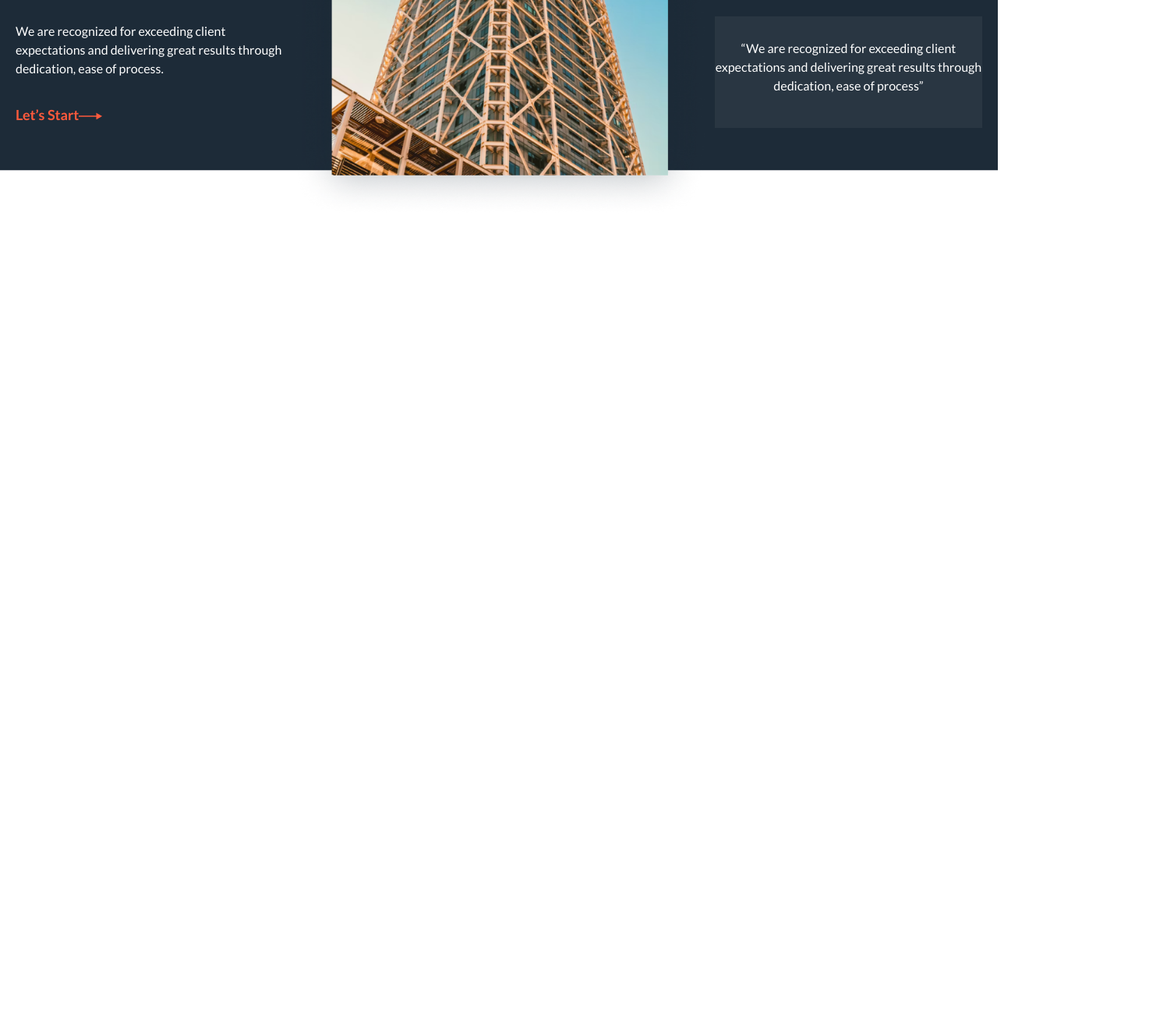
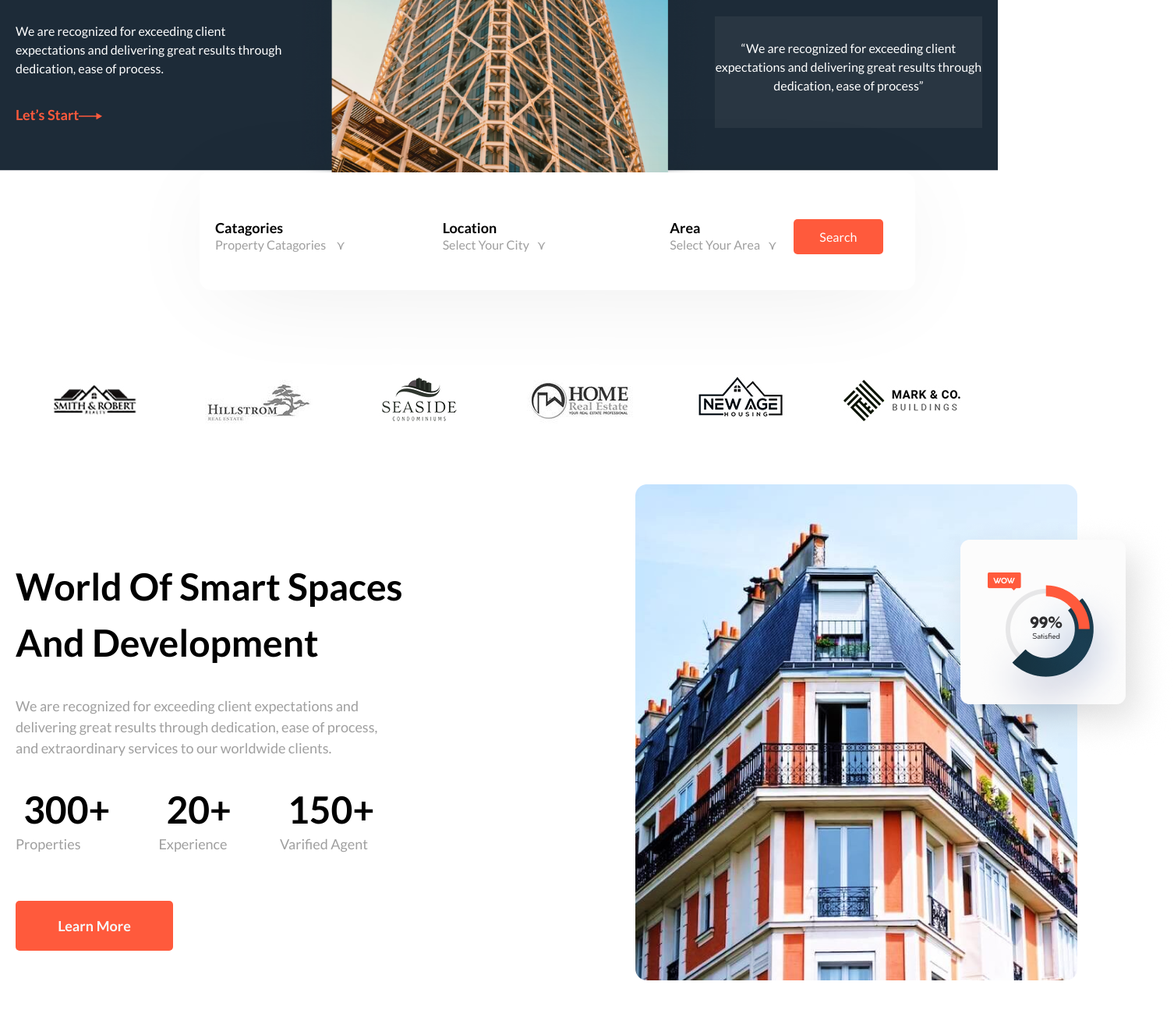
Before and after one commit to ostapzat/RealEstate, a website: page src/index.html in a window 1280 px wide. Shown: the part 479-1774 px from the top of the page at 78% size, 1506 px wide, since content can reach past the window. Before the commit the page ends 800 px from the top, so only its background shows below. Drawn offline with nearby package versions, Linux system fonts and the light colour scheme.

Commit message:
added adaption (not end)

```diff
--- a/package.json
+++ b/package.json
@@ -23,5 +23,8 @@
     "> 1%",
     "maintained node versions",
     "not dead"
-  ]
+  ],
+  "dependencies": {
+    "bootstrap": "^5.3.0-alpha3"
+  }
 }
--- a/src/index.html
+++ b/src/index.html
@@ -4,7 +4,7 @@
     <meta charset="UTF-8" />
     <meta name="viewport" content="width=device-width, initial-scale=1.0" />
     <meta http-equiv="X-UA-Compatible" content="ie=edge" />
-    <title>Document</title>
+    <title>Real Estate</title>
     <link rel="stylesheet" href="css/bootstrap-reboot.min.css" />
     <link rel="stylesheet" href="css/font.css" />
     <link rel="stylesheet" href="css/slick.css" />
@@ -15,7 +15,7 @@
       <div class="container nav-container">
         <nav class="nav">
           <div class="container">
-            <div class="nav__logo">Real <span>Estate</span></div>
+            <div class="nav__logo">Real <span class="arrow_down">Estate</span class="arrow_down"></div>
             <ul>
               <li><a href="#">Home</a></li>
               <li><a href="#">Company</a></li>
@@ -57,6 +57,86 @@
       </div>
     </section>
 
+    <div class="search">
+      <div class="block">
+        <div class="accordion">
+          <div class="accordion-item">
+            <div class="accordion-title" onclick="toggleAccordion(this)">
+              <div class="accordion__firstheader accordion__header">Catagories</div>
+              Property Catagories <span class="arrow_down">⋎</span>
+            </div>
+            <div class="accordion-content">Текст 1</div>
+          </div>
+          <div class="accordion-item">
+            <div class="accordion-title" onclick="toggleAccordion(this)">
+              <div class="accordion__secondheader accordion__header">Location</div>
+
+              Select Your City<span class="arrow_down">⋎</span>
+            </div>
+            <div class="accordion-content">Текст 2</div>
+          </div>
+          <div class="accordion-item">
+            <div class="accordion-title" onclick="toggleAccordion(this)">
+              <div class="accordion__thirdheader accordion__header">Area</div>
+
+              Select Your Area<span class="arrow_down">⋎</span>
+            </div>
+            <div class="accordion-content">Текст 3</div>
+
+          </div>
+
+        </div>
+        <button class="search__button button">Search</button>
+      </div>
+    </div>
+
+    <section class="world">
+      <div class="container">
+        <div class="world__logos">
+          <div class="logos__smith">
+            <img src="img/image 2353.png" alt="logo" />
+          </div>
+          <div class="logos__hillstrom">
+            <img src="img/image 2359.png" alt="logo" />
+          </div>
+          <div class="logos__seaside">
+            <img src="img/image 2356.png" alt="logo" />
+          </div>
+          <div class="logos_home">
+            <img src="img/image 2354.png" alt="logo" />
+          </div>
+          <div class="logos__newage">
+            <img src="img/image 2355.png" alt="logo" />
+          </div>
+          <div class="logos__mark">
+            <img src="img/image 2357.png" alt="logo" />
+          </div>
+        </div>
+        <div class="world__header">World Of Smart Spaces And Development</div>
+        <div class="world__subheader">
+          We are recognized for exceeding client expectations and delivering
+          great results through dedication, ease of process, and extraordinary
+          services to our worldwide clients.
+        </div>
+        <div class="world__rate">
+          <div class="world__rate-properties world__rate-item">
+            <span class="arrow_down">300+</span class="arrow_down">
+            Properties
+          </div>
+          <div class="world__rate-experience world__rate-item">
+            <span class="arrow_down">20+</span class="arrow_down">
+            Experience
+          </div>
+          <div class="world__rate-varifiedagent world__rate-item">
+            <span class="arrow_down">150+</span class="arrow_down"> Varified Agent
+          </div>
+        </div>
+        <div class="world__img">
+          <img src="img/Group 1000003426 (1).png" alt="img" />
+        </div>
+        <button class="world__button button">Learn More</button>
+      </div>
+    </section>
     <script src="js/script.js"></script>
   </body>
 </html>
--- a/src/js/script.js
+++ b/src/js/script.js
@@ -4,3 +4,8 @@ const menu = document.querySelector(".menu");
 hamburger.addEventListener("click", () => {
   menu.classList.toggle("menu-active");
 });
+function toggleAccordion(element) {
+  var accordionItem = element.parentNode;
+  var accordionContent = accordionItem.querySelector(".accordion-content");
+  accordionContent.classList.toggle("active");
+}
--- /dev/null
+++ b/src/sass/blocks/_accordion.scss
@@ -0,0 +1,38 @@
+.accordion {
+  padding-left: 20px;
+  padding-top: 60px;
+  display: flex;
+  flex-wrap: wrap;
+  &__header {
+    font-weight: 600;
+    font-size: 18px;
+
+    color: #000000;
+  }
+}
+
+.arrow_down {
+  padding-left: 10px;
+}
+.accordion-item {
+  flex-basis: 33.33%;
+  padding: 0;
+}
+
+.accordion-title {
+  cursor: pointer;
+  font-weight: 400;
+  font-size: 16px;
+  line-height: 22px;
+
+  color: #9f9f9f;
+}
+
+.accordion-content {
+  display: none;
+  margin-top: 10px;
+}
+
+.active {
+  display: block;
+}
--- /dev/null
+++ b/src/sass/blocks/_search.scss
@@ -0,0 +1,22 @@
+.search {
+  position: absolute;
+  top: 700px;
+  width: 918px;
+  height: 151px;
+  left: 20%;
+  background: rgba(255, 255, 255, 0.2);
+  box-shadow: 0px 14px 129px -29px rgba(0, 0, 0, 0.1);
+  border-radius: 15px;
+  .block {
+    width: 895px;
+    height: 118px;
+
+    background: #ffffff;
+    border-radius: 10px;
+  }
+  &__button {
+    position: absolute;
+    top: 60px;
+    left: 83%;
+  }
+}
--- /dev/null
+++ b/src/sass/blocks/_world.scss
@@ -0,0 +1,64 @@
+.world {
+  height: 1066px;
+  &__img {
+    position: absolute;
+    left: 815px;
+    top: 1100px;
+  }
+  &__button {
+    width: 202px;
+    height: 64px;
+    font-weight: 700;
+    font-size: 18px;
+    line-height: 22px;
+    /* identical to box height */
+
+    text-align: center;
+
+    color: #f6fafd;
+    margin-top: 60px;
+  }
+  &__logos {
+    display: flex;
+    justify-content: space-around;
+    padding-top: 165px;
+  }
+  &__header {
+    font-weight: 800;
+    font-size: 48px;
+    width: 501px;
+    padding-top: 153px;
+    color: #000000;
+  }
+  &__subheader {
+    font-weight: 400;
+    font-size: 18px;
+    width: 488px;
+    padding-top: 32px;
+    color: #9f9f9f;
+  }
+  &__rate {
+    display: flex;
+    font-weight: 400;
+    font-size: 18px;
+    line-height: 25px;
+    padding-top: 32px;
+    /* identical to box height */
+
+    color: #9f9f9f;
+    span {
+      font-weight: 800;
+      font-size: 48px;
+      line-height: 65px;
+      text-align: center;
+
+      color: #000000;
+    }
+    &-item {
+      padding-right: 62px;
+
+      display: flex;
+      flex-direction: column;
+    }
+  }
+}
--- a/src/sass/style.scss
+++ b/src/sass/style.scss
@@ -1,5 +1,6 @@
 @import url("https://fonts.googleapis.com/css2?family=Lato:wght@300;400;700&family=Noto+Sans:wght@700&family=Poppins:wght@300;400;800&display=swap");
 * {
+  // border: 1px solid red;
   margin: 0;
   padding: 0 auto;
 }
@@ -35,6 +36,8 @@ body {
 }
 
 @import "blocks/main";
-
+@import "blocks/world";
+@import "blocks/search";
 @import "blocks/hamburger";
+@import "blocks/accordion";
 @import "base/mixins";
```
Also changed, not shown: src/css/style.min.css, src/img/Group 1000003426 (1).png (added), src/img/image 2353.png (added), src/img/image 2354.png (added), src/img/image 2355.png (added), src/img/image 2356.png (added), src/img/image 2357.png (added), src/img/image 2359.png (added), src/sass/..css/style.min.css (added), 2 other files.
